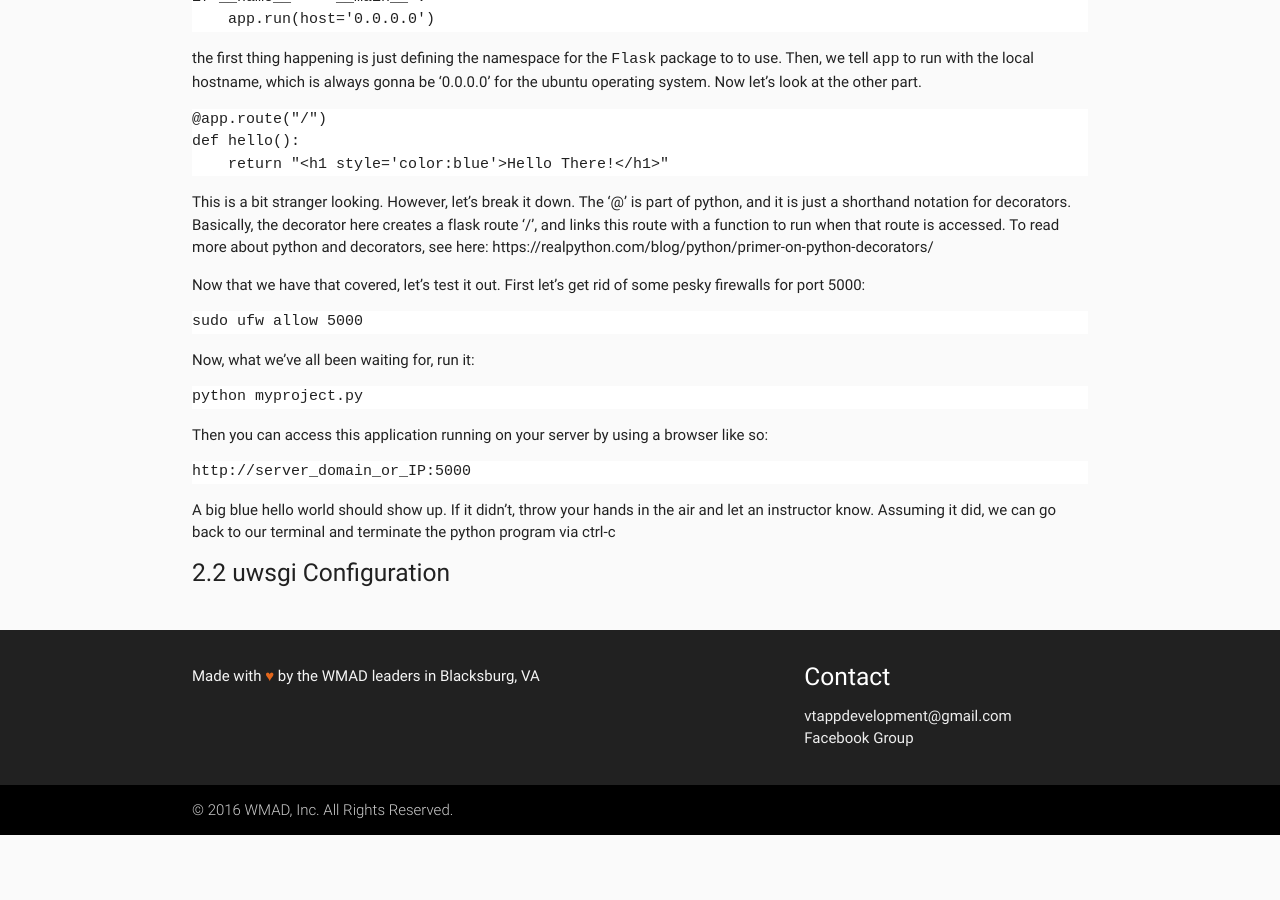
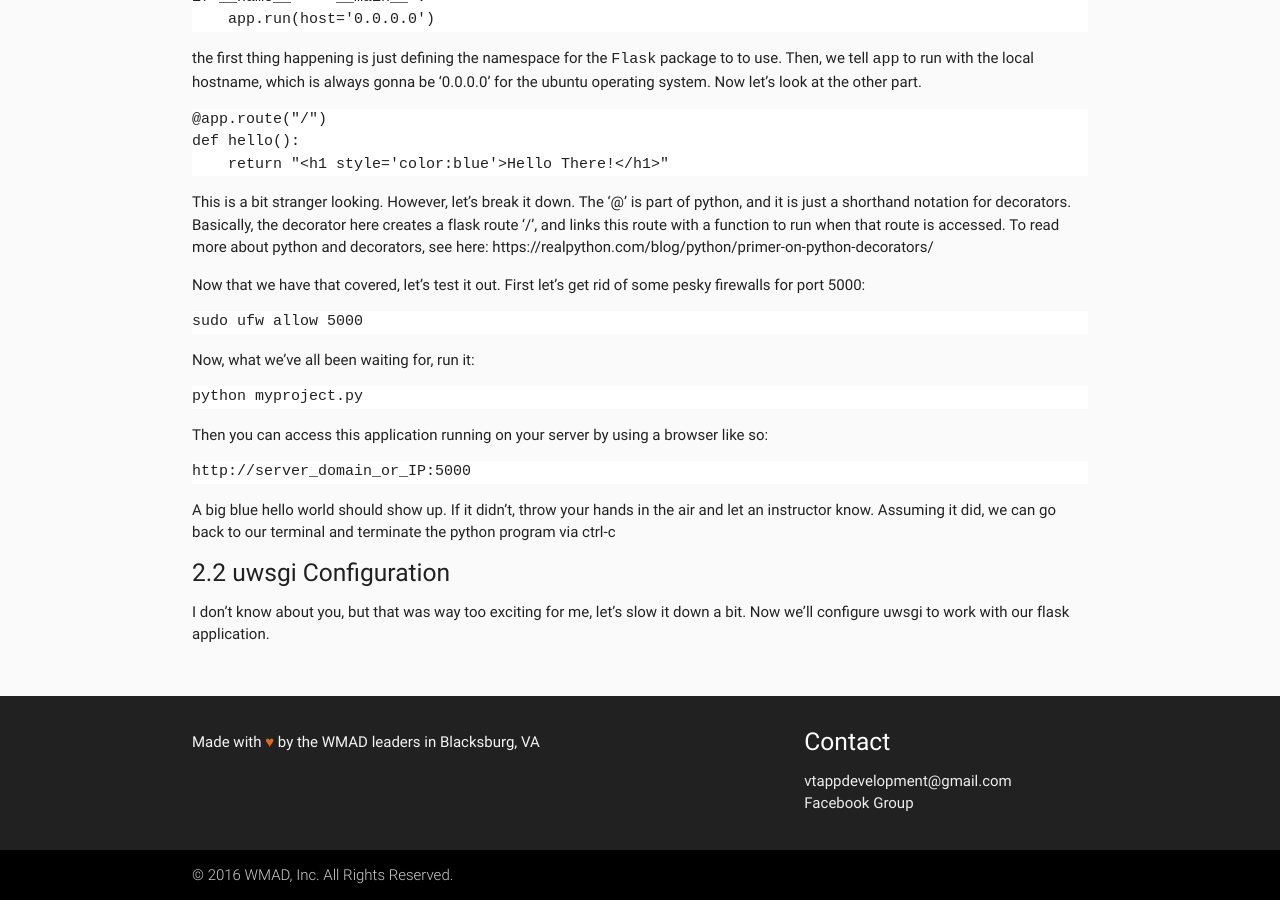
Before and after one commit to MandWdevclub/MandWdevclub.github.io, a Jekyll site: the page built from _posts/2016-08-05-Setup.md, in a window 1280 px wide and 900 px high, scrolled down 2862 px. Built offline with Jekyll 4.4.1, drawn with Linux system fonts in a browser that asks for light colours; before the commit the page ends 3697 px from its top, so only the background shows below that.

Commit message:
Update 2016-08-05-Setup.md

```diff
--- a/_posts/2016-08-05-Setup.md
+++ b/_posts/2016-08-05-Setup.md
@@ -188,3 +188,5 @@ http://server_domain_or_IP:5000
 A big blue hello world should show up. If it didn't, throw your hands in the air and let an instructor know. Assuming it did, we can go back to our terminal and terminate the python program via ctrl-c
 
 ##### 2.2 uwsgi Configuration
+
+I don't know about you, but that was way too exciting for me, let's slow it down a bit. Now we'll configure uwsgi to work with our flask application.
```
